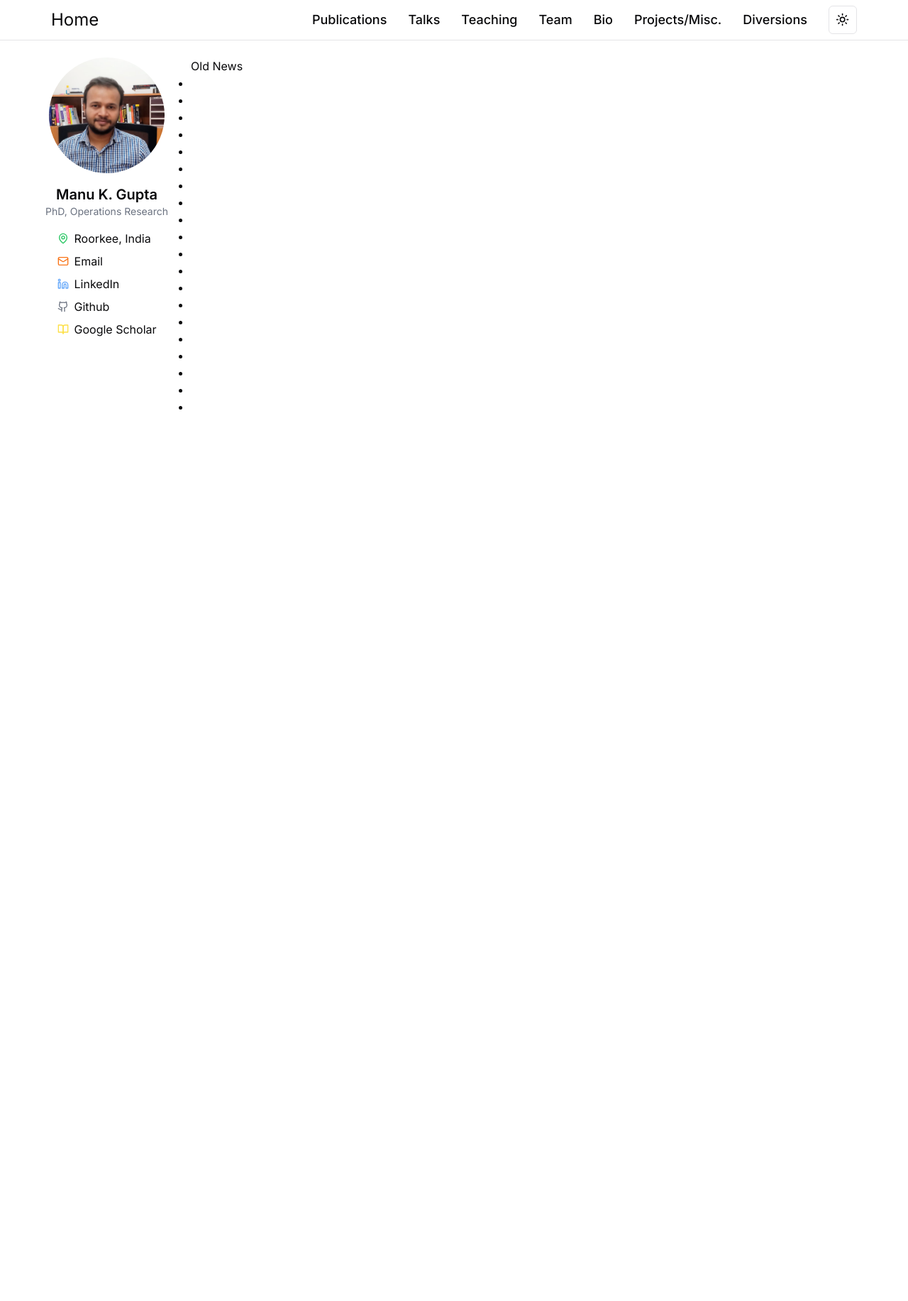
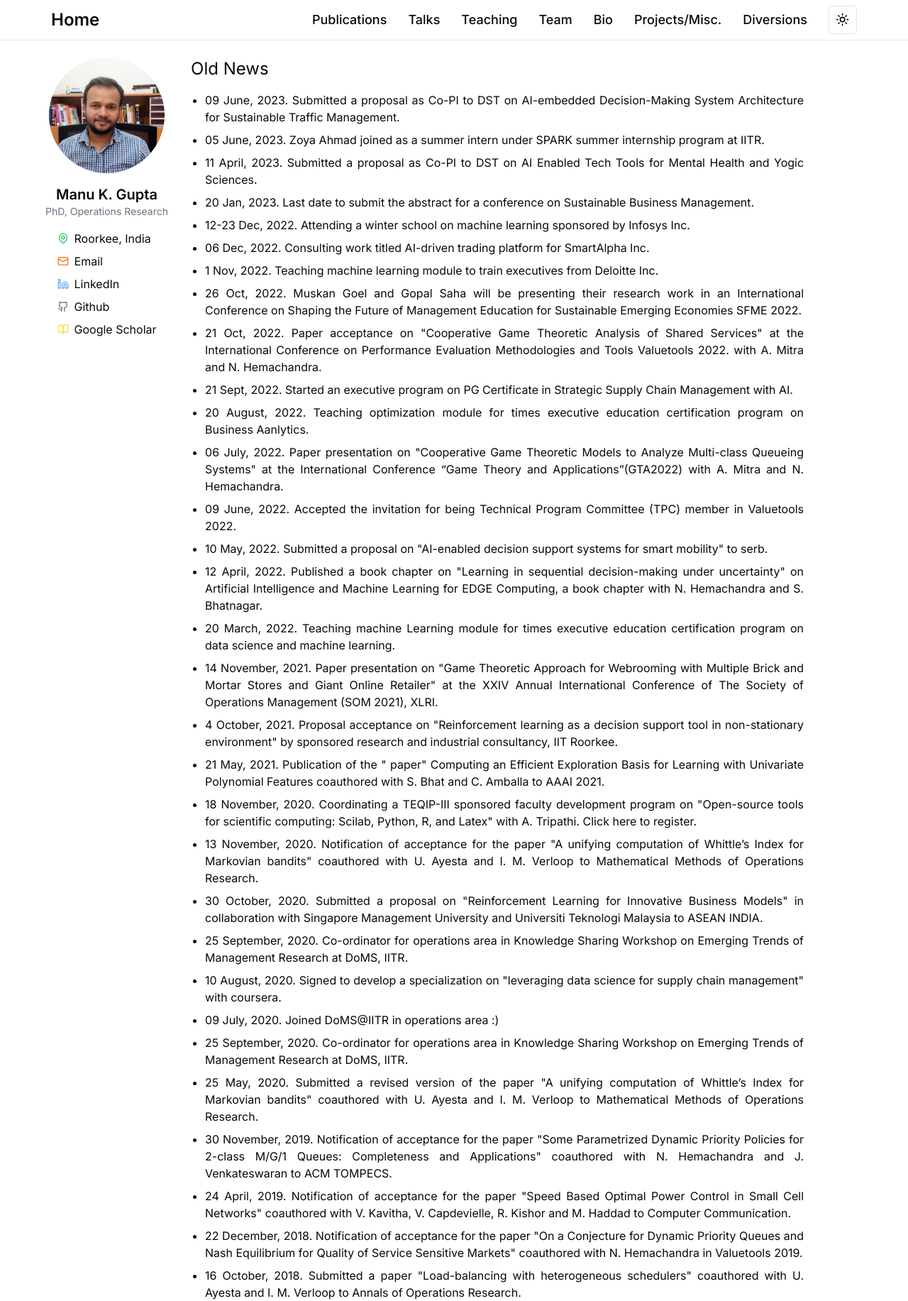
Before and after one commit to Prashant142020/homePage, a Next.js app: page /news in a window 1280 px wide. Shown: the whole page at 71% size. Before the commit the page ends 800 px from the top, so only its background shows below. Built offline with nearby package versions, Linux system fonts and the light colour scheme.

Commit message:
fix : some typo , text-justify , add old news

```diff
--- a/app/bio/page.tsx
+++ b/app/bio/page.tsx
@@ -2,7 +2,7 @@ const page = () => {
   return (
     <main>
       <h1 className="text-2xl font-normal">Research interests</h1>
-      <p className="mt-3">
+      <p className="mt-3 ">
         Theory, applications (primarily in management) and algorithms in
         operations research and reinforcement learning.
       </p>
@@ -24,7 +24,7 @@ const page = () => {
       </ul>
 
       <h1 className="mt-6 text-2xl font-normal"> Work experience</h1>
-      <ul className="mx-5 mt-4 list-decimal space-y-3">
+      <ul className="mx-5 mt-4 list-decimal space-y-3 text-justify" >
         <li>
           Assistant Professor (July 2020 - present) <br /> Department of
           Management Studies, IIT Roorkee, India. <br />
--- a/app/diversions/page.tsx
+++ b/app/diversions/page.tsx
@@ -7,7 +7,7 @@ const page = () => {
         Work is fun. But there are other things that I do when I am not into
         teaching/research. <br />
         This page is devoted to some of the things I like to do in my spare time
-        (when there is any <span className="text-blue-500">!</span>).
+        (when there is any !).
       </p>
       <ol className="ml-5 mt-5 list-decimal space-y-2">
         <li>
--- a/app/news/page.tsx
+++ b/app/news/page.tsx
@@ -1,28 +1,157 @@
 const page = () => {
   return (
     <main>
-      <h1>Old News</h1>
-      <ul className="list-disc">
-        <li></li>
-        <li></li>
-        <li></li>
-        <li></li>
-        <li></li>
-        <li></li>
-        <li></li>
-        <li></li>
-        <li></li>
-        <li></li>
-        <li></li>
-        <li></li>
-        <li></li>
-        <li></li>
-        <li></li>
-        <li></li>
-        <li></li>
-        <li></li>
-        <li></li>
-        <li></li>
+      <h1 className="text-2xl">Old News</h1>
+      <ul className="ml-5 mt-4 list-disc space-y-2 text-justify">
+        <li>
+          09 June, 2023. Submitted a proposal as Co-PI to DST on AI-embedded
+          Decision-Making System Architecture for Sustainable Traffic
+          Management.
+        </li>
+        <li>
+          05 June, 2023. Zoya Ahmad joined as a summer intern under SPARK summer
+          internship program at IITR.
+        </li>
+        <li>
+          11 April, 2023. Submitted a proposal as Co-PI to DST on AI Enabled
+          Tech Tools for Mental Health and Yogic Sciences.
+        </li>
+        <li>
+          20 Jan, 2023. Last date to submit the abstract for a conference on
+          Sustainable Business Management.
+        </li>
+        <li>
+          12-23 Dec, 2022. Attending a winter school on machine learning
+          sponsored by Infosys Inc.
+        </li>
+        <li>
+          06 Dec, 2022. Consulting work titled AI-driven trading platform for
+          SmartAlpha Inc.
+        </li>
+        <li>
+          1 Nov, 2022. Teaching machine learning module to train executives from
+          Deloitte Inc.
+        </li>
+        <li>
+          26 Oct, 2022. Muskan Goel and Gopal Saha will be presenting their
+          research work in an International Conference on Shaping the Future of
+          Management Education for Sustainable Emerging Economies SFME 2022.
+        </li>
+        <li>
+          21 Oct, 2022. Paper acceptance on "Cooperative Game Theoretic Analysis
+          of Shared Services" at the International Conference on Performance
+          Evaluation Methodologies and Tools Valuetools 2022. with A. Mitra and
+          N. Hemachandra.
+        </li>
+        <li>
+          21 Sept, 2022. Started an executive program on PG Certificate in
+          Strategic Supply Chain Management with AI.
+        </li>
+        <li>
+          20 August, 2022. Teaching optimization module for times executive
+          education certification program on Business Aanlytics.
+        </li>
+        <li>
+          06 July, 2022. Paper presentation on "Cooperative Game Theoretic
+          Models to Analyze Multi-class Queueing Systems" at the International
+          Conference “Game Theory and Applications”(GTA2022) with A. Mitra and
+          N. Hemachandra.
+        </li>
+        <li>
+          09 June, 2022. Accepted the invitation for being Technical Program
+          Committee (TPC) member in Valuetools 2022.
+        </li>
+        <li>
+          10 May, 2022. Submitted a proposal on "AI-enabled decision support
+          systems for smart mobility" to serb.
+        </li>
+        <li>
+          12 April, 2022. Published a book chapter on "Learning in sequential
+          decision-making under uncertainty" on Artificial Intelligence and
+          Machine Learning for EDGE Computing, a book chapter with N.
+          Hemachandra and S. Bhatnagar.
+        </li>
+        <li>
+          20 March, 2022. Teaching machine Learning module for times executive
+          education certification program on data science and machine learning.
+        </li>
+        <li>
+          14 November, 2021. Paper presentation on "Game Theoretic Approach for
+          Webrooming with Multiple Brick and Mortar Stores and Giant Online
+          Retailer" at the XXIV Annual International Conference of The Society
+          of Operations Management (SOM 2021), XLRI.
+        </li>
+        <li>
+          4 October, 2021. Proposal acceptance on "Reinforcement learning as a
+          decision support tool in non-stationary environment" by sponsored
+          research and industrial consultancy, IIT Roorkee.
+        </li>
+        <li>
+          21 May, 2021. Publication of the " paper" Computing an Efficient
+          Exploration Basis for Learning with Univariate Polynomial Features
+          coauthored with S. Bhat and C. Amballa to AAAI 2021.
+        </li>
+        <li>
+          18 November, 2020. Coordinating a TEQIP-III sponsored faculty
+          development program on "Open-source tools for scientific computing:
+          Scilab, Python, R, and Latex" with A. Tripathi. Click here to
+          register.
+        </li>
+        <li>
+          13 November, 2020. Notification of acceptance for the paper "A
+          unifying computation of Whittle’s Index for Markovian bandits"
+          coauthored with U. Ayesta and I. M. Verloop to Mathematical Methods of
+          Operations Research.
+        </li>
+        <li>
+          30 October, 2020. Submitted a proposal on "Reinforcement Learning for
+          Innovative Business Models" in collaboration with Singapore Management
+          University and Universiti Teknologi Malaysia to ASEAN INDIA.
+        </li>
+        <li>
+          25 September, 2020. Co-ordinator for operations area in Knowledge
+          Sharing Workshop on Emerging Trends of Management Research at DoMS,
+          IITR.
+        </li>
+        <li>
+          10 August, 2020. Signed to develop a specialization on "leveraging
+          data science for supply chain management" with coursera.
+        </li>
+        <li>09 July, 2020. Joined DoMS@IITR in operations area :)</li>
+        <li>
+          25 September, 2020. Co-ordinator for operations area in Knowledge
+          Sharing Workshop on Emerging Trends of Management Research at DoMS,
+          IITR.
+        </li>
+        <li>
+          25 May, 2020. Submitted a revised version of the paper "A unifying
+          computation of Whittle’s Index for Markovian bandits" coauthored with
+          U. Ayesta and I. M. Verloop to Mathematical Methods of Operations
+          Research.
+        </li>
+        <li>
+          30 November, 2019. Notification of acceptance for the paper "Some
+          Parametrized Dynamic Priority Policies for 2-class M/G/1 Queues:
+          Completeness and Applications" coauthored with N. Hemachandra and J.
+          Venkateswaran to ACM TOMPECS.
+        </li>
+        <li>
+          24 April, 2019. Notification of acceptance for the paper "Speed Based
+          Optimal Power Control in Small Cell Networks" coauthored with V.
+          Kavitha, V. Capdevielle, R. Kishor and M. Haddad to Computer
+          Communication.
+        </li>
+        <li>
+          22 December, 2018. Notification of acceptance for the paper "On a
+          Conjecture for Dynamic Priority Queues and Nash Equilibrium for
+          Quality of Service Sensitive Markets" coauthored with N. Hemachandra
+          in Valuetools 2019.
+        </li>
+        <li>
+          16 October, 2018. Submitted a paper "Load-balancing with heterogeneous
+          schedulers" coauthored with U. Ayesta and I. M. Verloop to Annals of
+          Operations Research.
+        </li>
       </ul>
     </main>
   );
--- a/app/talks/page.tsx
+++ b/app/talks/page.tsx
@@ -3,7 +3,7 @@ const page = () => {
     <main className=" ">
       <h1 className="text-2xl font-normal">Other conferences/talks/posters</h1>
       <div className="">
-        <ol className="ml-5 mt-3 list-decimal space-y-3">
+        <ol className="ml-5 mt-3 list-decimal space-y-3 text-justify">
           <li>
             A. Mitra, Manu K. Gupta and N. Hemachandra, “Strategic interaction
             between service providers and the user-set in (abandonment) queues”,
--- a/app/teaching/page.tsx
+++ b/app/teaching/page.tsx
@@ -96,7 +96,7 @@ const page = () => {
           in Spring 2024 (With Prof. Tarun) for executive MBA.
         </li>
       </ul>
-      <p className="mt-4 text-2xl">
+      <p className="mt-4 ">
         Click{" "}
         <Link
           className="text-blue-500 hover:text-blue-700"
--- a/components/header.tsx
+++ b/components/header.tsx
@@ -1,7 +1,7 @@
 const Header = () => {
   return (
     <div>
-      <main className="">
+      <main className="text-justify">
         <h1 className="text-2xl font-normal">About me</h1>
         <p className="mt-2">
           I am an assistant professor in{" "}
@@ -40,7 +40,7 @@ const Header = () => {
           <hr className="mb-2" />
           News
         </h2>
-        <ul className="mt-3 space-y-3 list-disc ml-4">
+        <ul className="text-j ml-4 mt-3 list-disc space-y-3">
           <li>
             <span className="font-normal">21-25 January, 2024.</span> PhD
             student Anirban Mitra attended a workshop on{" "}
@@ -59,7 +59,7 @@ const Header = () => {
               href="https://www.isid.ac.in/~icorgtdm24/"
               className="text-blue-600"
             >
-              Conference
+              Conference{" "}
             </a>
             based on joint work with N. Hemachandra and A. Mitra.
           </li>
--- a/components/navbar.tsx
+++ b/components/navbar.tsx
@@ -19,7 +19,7 @@ function NavBar() {
         <div className="mx-4 flex items-center justify-between md:mx-auto">
           <div>
             <Link href="/" className="flex items-center">
-              <span className="text-2xl">Home</span>
+              <span className="text-2xl font-semibold">Home</span>
             </Link>
           </div>
           <div className="flex items-center gap-[20px] text-[16px] xl:gap-[30px]">
@@ -85,7 +85,7 @@ function NavBar() {
         <div className="mx-4 flex justify-between">
           <div className="flex select-none items-center gap-[50px] text-[16px]">
             <Link href="/">
-              <span className="text-xl">Home</span>
+              <span className="text-xl font-semibold">Home</span>
             </Link>
           </div>
           <div className="flex items-center gap-[40px]">
```
Also changed, not shown: app/projects/page.tsx (+10 -10 lines), app/publications/page.tsx (+5 -5 lines), app/reading/page.tsx (+6 -6 lines), app/teaching/feedback/page.tsx (+4 -4 lines), app/team/page.tsx (+5 -5 lines), 1 other file (tests, documents, lock files or other folders).
